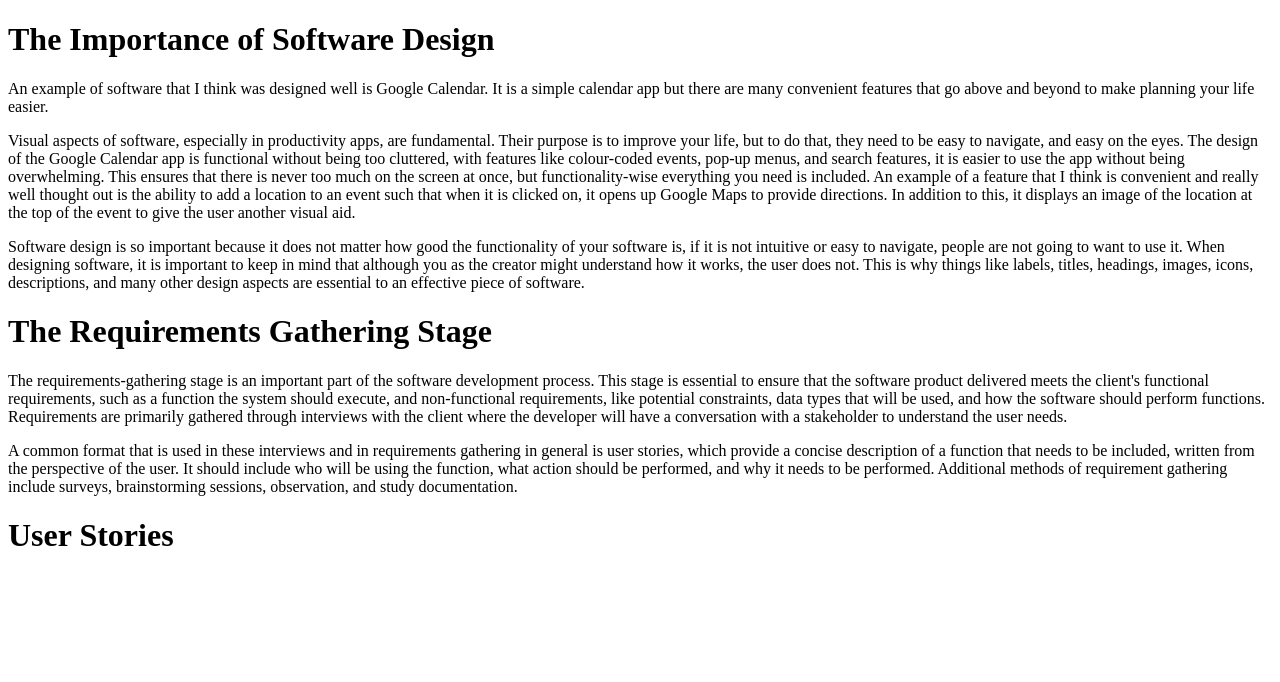
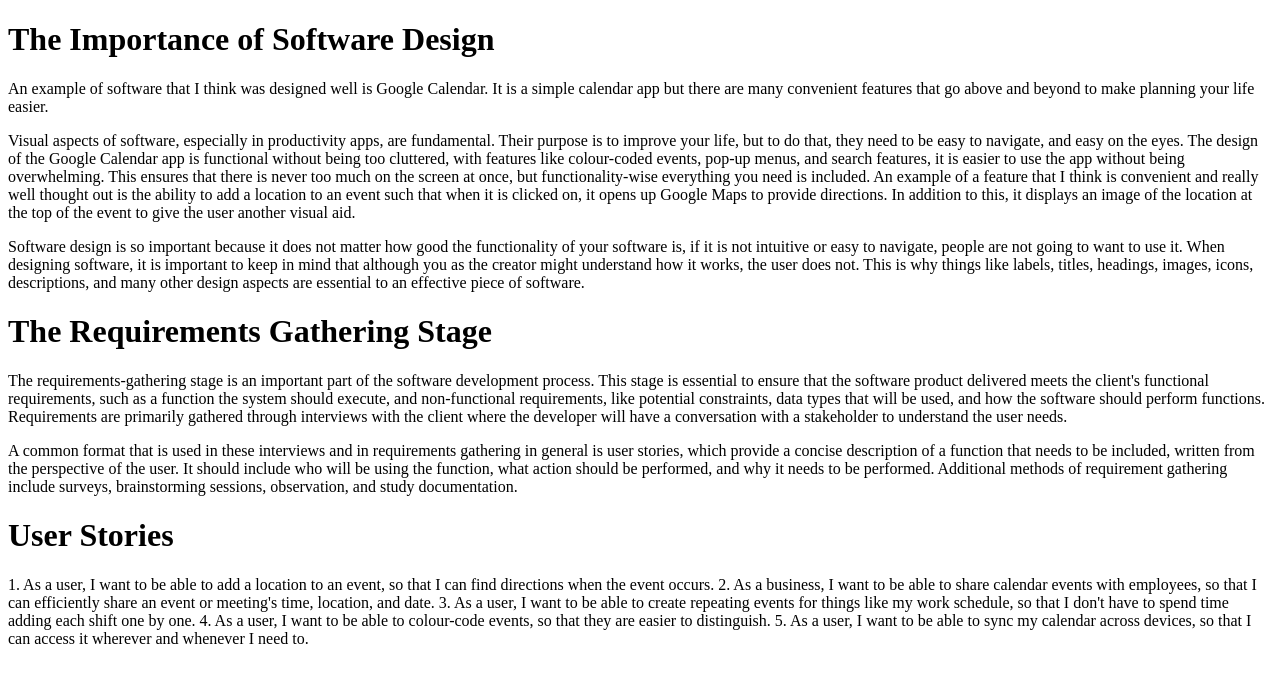
Before and after one commit to lorenzo-rodri/lorenzo-rodri-repository, a plain HTML site: page index.html in a window 1280 px wide. Drawn offline with Linux system fonts and the light colour scheme.

Commit message:
Update index.html

```diff
--- a/index.html
+++ b/index.html
@@ -32,7 +32,12 @@
     function, what action should be performed, and why it needs to be performed. Additional methods of requirement gathering include
     surveys, brainstorming sessions, observation, and study documentation.</p>
   <h1>User Stories</h1>
-
+  <p>1. As a user, I want to be able to add a location to an event, so that I can find directions when the event occurs.
+2. As a business, I want to be able to share calendar events with employees, so that I can efficiently share an event or meeting's time, location, and date.
+3. As a user, I want to be able to create repeating events for things like my work schedule, so that I don't have to spend time adding each shift one by one.
+4. As a user, I want to be able to colour-code events, so that they are easier to distinguish.
+5. As a user, I want to be able to sync my calendar across devices, so that I can access it wherever and whenever I need to.
+</p>
 </body>
 
 </html>
```
